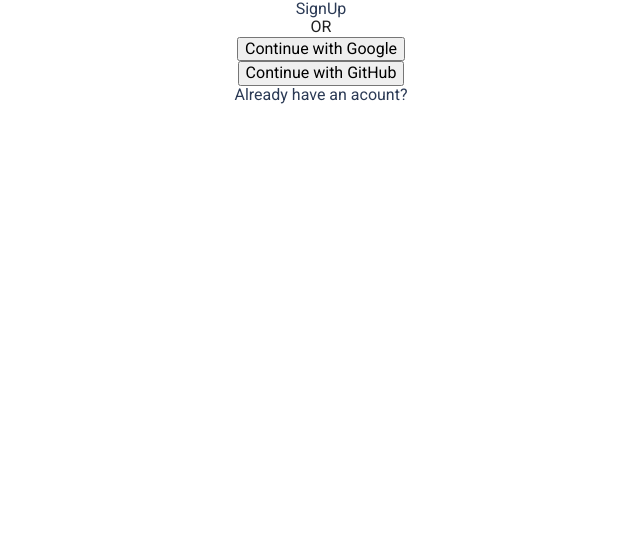
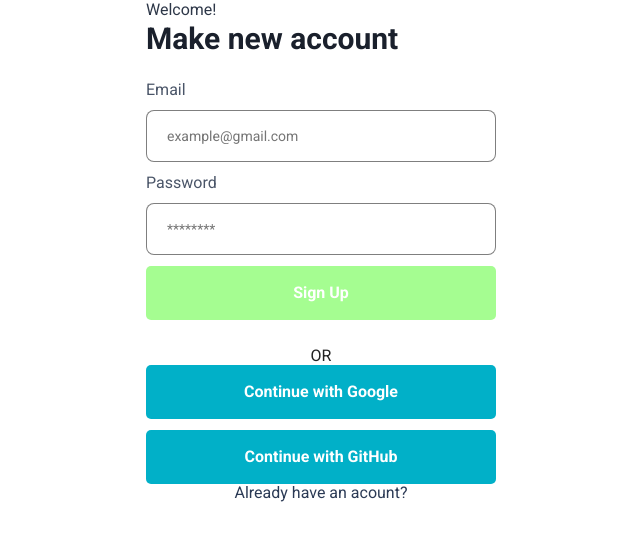
Before and after one commit to OlesiaTr/reenbit-tech-test, a React (Create React App) app: page /reenbit-tech-test/login in a window 1280 px wide. Both pictures are taken after a click on the element "New user? Click here". Shown: the top 540 px of the page, without its empty margins (319-959 px from the left). Built offline with nearby package versions, Linux system fonts and the light colour scheme; no server answers.

Commit message:
feat: add SignUp

```diff
--- a/public/index.html
+++ b/public/index.html
@@ -1,14 +1,13 @@
 <!DOCTYPE html>
 <html lang="en">
+
 <head>
   <meta charset="utf-8" />
   <link rel="icon" href="%PUBLIC_URL%/favicon.ico" />
   <meta name="viewport" content="width=device-width, initial-scale=1" />
   <meta name="theme-color" content="#000000" />
-    <meta
-      name="description"
-      content="Web site created using create-react-app"
-    />
+  <meta name="description" content="Web site created using create-react-app" />
+  <meta http-equiv="Permissions-Policy" content="interest-cohort=()">
   <link rel="apple-touch-icon" href="%PUBLIC_URL%/logo192.png" />
   <!--
       manifest.json provides metadata used when your web app is installed on a
@@ -57,6 +56,7 @@
   </script>
   <!-- End Single Page Apps for GitHub Pages -->
 </head>
+
 <body>
   <noscript>You need to enable JavaScript to run this app.</noscript>
   <div id="root"></div>
@@ -71,4 +71,5 @@
       To create a production bundle, use `npm run build` or `yarn build`.
     -->
 </body>
+
 </html>
--- a/src/components/App.jsx
+++ b/src/components/App.jsx
@@ -4,7 +4,7 @@
 import { useUserContext } from 'context/userContext';
 
 // Pages
-const Home = lazy(() => import('pages/Home'));
+const Login = lazy(() => import('pages/Login'));
 const CharactersFeed = lazy(() =>
   import('pages/CharactersFeed/CharactersFeed')
 );
@@ -13,14 +13,14 @@
 export const App = () => {
   const { user } = useUserContext();
 
-  if (!user) return <Home />;
+  if (!user) return <Login />;
 
   return (
     <Suspense>
       <Routes>
         <Route path="/">
-          <Route index element={<Home />} />
-          <Route path="/feed" element={<CharactersFeed />} />
+          <Route index path="/" element={<CharactersFeed />} />
+          <Route path="/login" element={<Login />} />
           <Route path="/character/:characterId" element={<CharacterInfo />} />
           <Route path="*" element={<Navigate to={'/'} />} />
         </Route>
--- a/src/components/Auth/Auth.jsx
+++ b/src/components/Auth/Auth.jsx
@@ -1,5 +1,6 @@
 // Core
-import { useState } from 'react';
+import { useState, useEffect } from 'react';
+import { useNavigate } from 'react-router-dom';
 import { useUserContext } from 'context/userContext';
 
 // Components
@@ -7,14 +8,19 @@
 import { SignUp } from 'components/SignUp';
 
 // Styles
-import { Container } from './Auth.styled';
+import { Container, Btn } from './Auth.styled';
 
 export const Auth = () => {
   const [index, setIndex] = useState(false);
+  const navigate = useNavigate();
 
   const toggleIndex = () => setIndex(prevState => !prevState);
 
-  const { signInWithGoogle, signInWithGithub } = useUserContext();
+  const { user, signInWithGoogle, signInWithGithub } = useUserContext();
+
+  useEffect(() => {
+    if (user) navigate('/');
+  }, [navigate, user]);
 
   return (
     <Container>
@@ -22,8 +28,8 @@
       <div>
         <span>OR</span>
       </div>
-      <button onClick={signInWithGoogle}>Continue with Google</button>
-      <button onClick={signInWithGithub}>Continue with GitHub</button>
+      <Btn onClick={signInWithGoogle}>Continue with Google</Btn>
+      <Btn onClick={signInWithGithub}>Continue with GitHub</Btn>
       <p onClick={toggleIndex}>
         {!index ? 'New user? Click here ' : 'Already have an acount?'}
       </p>
--- a/src/components/Auth/Auth.styled.js
+++ b/src/components/Auth/Auth.styled.js
@@ -6,3 +6,26 @@
   align-items: center;
   flex-direction: column;
 `;
+
+export const Btn = styled.button`
+  background-color: #01b0c8;
+  color: #ffffff;
+  font-weight: 700;
+  font-size: 16px;
+  line-height: 19px;
+
+  padding: 15px 0 16px;
+  width: 350px;
+
+  border-radius: 5px;
+  border-color: transparent;
+  transition: background-color 250ms cubic-bezier(0.4, 0, 0.2, 1);
+
+  :hover {
+    background-color: #a5fd91;
+  }
+
+  & + & {
+    margin-top: 11px;
+  }
+`;
--- a/src/components/SignIn/SignIn.jsx
+++ b/src/components/SignIn/SignIn.jsx
@@ -10,14 +10,13 @@
   Form,
   Label,
   Input,
-  PswrdReset,
   Btn,
 } from './SignIn.styled';
 
 export const SignIn = () => {
   const emailRef = useRef();
   const pswrdRef = useRef();
-  const { signIn, restorePswrd } = useUserContext();
+  const { signIn } = useUserContext();
 
   const onSubmit = e => {
     e.preventDefault();
@@ -25,14 +24,6 @@
     const pswrd = pswrdRef.current.value;
 
     if (email && pswrd) signIn(email, pswrd);
-  };
-
-  const onPswrdReset = async () => {
-    const email = emailRef.current.value;
-    // if (!email) return;
-
-    await restorePswrd(email);
-    email.Ref.current.value = '';
   };
 
   return (
@@ -58,7 +49,6 @@
             ref={pswrdRef}
           />
         </Label>
-        <PswrdReset onClick={onPswrdReset}>Forgot Password?</PswrdReset>
         <Btn type="submit">Sign In</Btn>
       </Form>
     </Container>
--- a/src/components/SignIn/SignIn.styled.js
+++ b/src/components/SignIn/SignIn.styled.js
@@ -81,17 +81,7 @@
   border-color: transparent;
   transition: background-color 250ms cubic-bezier(0.4, 0, 0.2, 1);
 
-  &:hover,
-  &:focus {
-    background-color: 1px solid #01b0c8;
+  :hover {
+    background-color: #01b0c8;
   }
 `;
-
-export const PswrdReset = styled.p`
-  font-size: 14px;
-  line-height: 16px;
-
-  color: #2c5282;
-
-  margin-bottom: 27px;
-`;
--- a/src/components/SignUp/SignUp.jsx
+++ b/src/components/SignUp/SignUp.jsx
@@ -1,3 +1,56 @@
+// Core
+import { useUserContext } from 'context/userContext';
+import { useRef } from 'react';
+
+// Styles
+import {
+  Container,
+  Greeting,
+  Login,
+  Form,
+  Label,
+  Input,
+  Btn,
+} from './SignUp.styled';
+
 export const SignUp = () => {
-  return <p>SignUp</p>;
+  const emailRef = useRef();
+  const pswrdRef = useRef();
+  const { signUp } = useUserContext();
+
+  const onSubmit = e => {
+    e.preventDefault();
+    const email = emailRef.current.value;
+    const pswrd = pswrdRef.current.value;
+
+    if (email && pswrd) signUp(email, pswrd);
+  };
+
+  return (
+    <Container>
+      <Greeting>Welcome!</Greeting>
+      <Login> Make new account </Login>
+      <Form onSubmit={onSubmit}>
+        <Label>
+          Email
+          <Input
+            type="email"
+            placeholder="example@gmail.com"
+            autoComplete="on"
+            ref={emailRef}
+          />
+        </Label>
+        <Label>
+          Password
+          <Input
+            type="password"
+            placeholder="********"
+            autoComplete="on"
+            ref={pswrdRef}
+          />
+        </Label>
+        <Btn type="submit">Sign Up</Btn>
+      </Form>
+    </Container>
+  );
 };
--- a/src/components/SignUp/SignUp.styled.js
+++ b/src/components/SignUp/SignUp.styled.js
@@ -0,0 +1,87 @@
+// Utils
+import styled from 'styled-components';
+
+export const Container = styled.div`
+  display: flex;
+  flex-direction: column;
+`;
+
+export const Greeting = styled.p`
+  line-height: 19px;
+
+  color: #2d3748;
+
+  margin-bottom: 2px;
+`;
+
+export const Login = styled.h1`
+  font-weight: 700;
+  font-size: 30px;
+  line-height: 35px;
+
+  color: #1a202c;
+
+  margin-bottom: 24px;
+`;
+
+export const Form = styled.form`
+  width: 350px;
+  display: flex;
+  flex-direction: column;
+
+  margin-bottom: 27px;
+`;
+
+export const Label = styled.label`
+  line-height: 19px;
+
+  color: #4a5568;
+
+  margin-bottom: 11px;
+
+  & > input {
+    margin-top: 11px;
+  }
+`;
+
+export const Input = styled.input`
+  padding: 17px 0 17px 20px;
+  width: 100%;
+
+  border-radius: 8px;
+  border: 1px solid rgba(0, 0, 0, 0.5);
+  outline: none;
+
+  font-size: 14px;
+  line-height: 16px;
+  color: #2d3748;
+
+  transition: border 250ms cubic-bezier(0.4, 0, 0.2, 1);
+
+  &:hover,
+  &:focus {
+    border: 1px solid #a5fd91;
+  }
+
+  &:not(:placeholder-shown) {
+    border: 1px solid #01b0c8;
+  }
+`;
+
+export const Btn = styled.button`
+  background-color: #a5fd91;
+  color: #ffffff;
+  font-weight: 700;
+  font-size: 16px;
+  line-height: 19px;
+
+  padding: 15px 0 16px;
+
+  border-radius: 5px;
+  border-color: transparent;
+  transition: background-color 250ms cubic-bezier(0.4, 0, 0.2, 1);
+
+  :hover {
+    background-color: #01b0c8;
+  }
+`;
--- a/src/context/userContext.js
+++ b/src/context/userContext.js
@@ -1,11 +1,12 @@
 // Core
 import { createContext, useContext, useEffect, useState } from 'react';
+import { useNavigate } from 'react-router-dom';
+
 import {
   createUserWithEmailAndPassword,
   GithubAuthProvider,
   GoogleAuthProvider,
   onAuthStateChanged,
-  sendPasswordResetEmail,
   signInWithEmailAndPassword,
   signInWithPopup,
   signOut,
@@ -21,6 +22,7 @@
   const [user, setUser] = useState(null);
   const [loading, setLoading] = useState(false);
   const [error, setError] = useState('');
+  const navigate = useNavigate();
 
   useEffect(() => {
     setLoading(true);
@@ -43,7 +45,8 @@
         password
       );
       setLoading(false);
-      return updateProfile(newUser.currentUser);
+      updateProfile(newUser.currentUser);
+      navigate('/');
     } catch (error) {
       console.error(error.message);
     }
@@ -55,6 +58,7 @@
       setError('');
       await signInWithEmailAndPassword(auth, email, password);
       setLoading(false);
+      navigate('/');
     } catch (error) {
       console.error(error.message);
     }
@@ -66,6 +70,7 @@
       setError('');
       await signInWithPopup(auth, new GoogleAuthProvider());
       setLoading(false);
+      navigate('/');
     } catch (error) {
       console.error(error.message);
     }
@@ -77,14 +82,16 @@
       setError('');
       await signInWithPopup(auth, new GithubAuthProvider());
       setLoading(false);
+      navigate('/');
     } catch (error) {
       console.error(error.message);
     }
   };
 
-  const signOutUser = () => signOut(auth);
-
-  const restorePswrd = email => sendPasswordResetEmail(auth, email);
+  const signOutUser = () => {
+    signOut(auth);
+    navigate('/login');
+  };
 
   const contextDetails = {
     user,
@@ -95,7 +102,6 @@
     signInWithGoogle,
     signInWithGithub,
     signOutUser,
-    restorePswrd,
   };
 
   return (
--- a/src/pages/Home.jsx
+++ b/src/pages/Login.jsx
@@ -1,8 +1,8 @@
 // Components
 import { Auth } from 'components/Auth';
 
-const Home = () => {
+const Login = () => {
   return <Auth></Auth>;
 };
 
-export default Home;
+export default Login;
```
Lines whose indentation alone changed are shown as unchanged.
